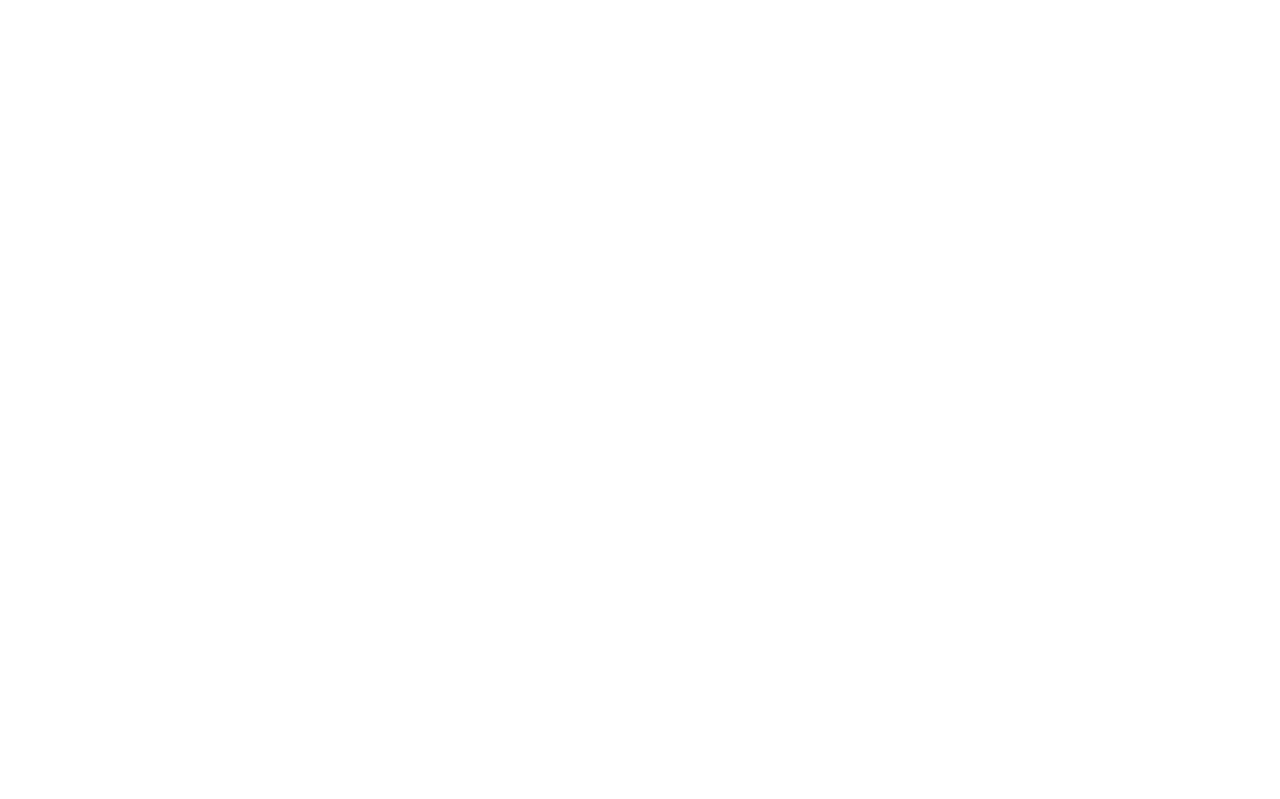
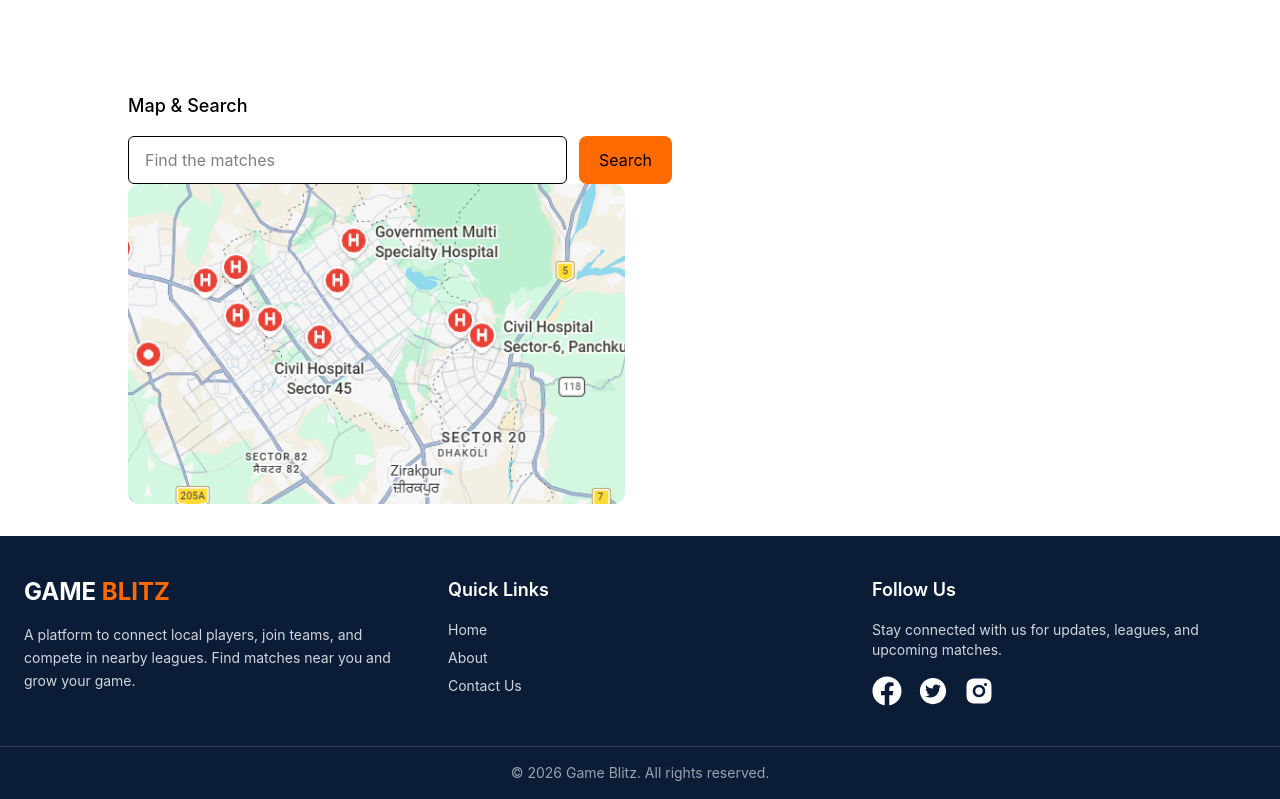
Before and after one commit to SajjadRizvi04/GameBlitz, a React (Vite) app in the folder gameblitz/: page /home in a window 1280 px wide. Shown: the part 288-1087 px from the top of the page. Before the commit the page ends 800 px from the top, so only its background shows below. Built offline with nearby package versions, Linux system fonts and the light colour scheme.

Commit message:
Sajjad - Footer Done

```diff
--- a/gameblitz/src/App.jsx
+++ b/gameblitz/src/App.jsx
@@ -2,14 +2,17 @@
 import "./App.css";
 import Navbar from "./components/shared/Navbar";
 import Home from './components/home/Home';
+import Footer from "./components/shared/footer/Footer";
 
 function App() {
   return (
     <>
       <Navbar />
-      {/* <Routes>
+      <Routes>
         <Route path='/home' element={<Home/>}></Route>
-      </Routes> */}
+      </Routes>
+
+      <Footer/>
     </>
   );
 }
--- a/gameblitz/src/components/home/map/Map.jsx
+++ b/gameblitz/src/components/home/map/Map.jsx
@@ -9,9 +9,7 @@
             <h3 className="text-4xl text-(--orange) font-bold">Find Matches Near You</h3>
             <h3 className="text-4xl  font-bold mb-2">Map & Search</h3>
             <p className="text-(--text-grey)">
-              Lorem ipsum dolor sit amet consectetur adipisicing elit.
-              Voluptatibus nisi numquam modi ullam praesentium nobis architecto,
-              accusantium officiis.
+              Discover local matches, connect with passionate teams, and take your game to the next level.
             </p>
           </div>
           <div className="">
@@ -23,7 +21,7 @@
           </div>
         </div>
         <div className=" w-136 h-80 rounded-xl">
-            <img src="/map.png" alt="" className="h-full object-cover rounded-xl"/>
+            <img src="/map.png" alt="" className="h-full object-cover rounded-xl transition hover:scale-105"/>
         </div>
       </div>
     </div>
--- /dev/null
+++ b/gameblitz/src/components/shared/footer/Footer.jsx
@@ -0,0 +1,83 @@
+import React from "react";
+import { FaFacebook } from "react-icons/fa";
+import { AiFillTwitterCircle } from "react-icons/ai";
+import { RiInstagramFill } from "react-icons/ri";
+import { NavLink } from "react-router";
+import { motion } from "framer-motion";
+
+const Footer = () => {
+  return (
+    <footer className="bg-[#0B1C36] text-white">
+
+      {/* Main Footer */}
+      <div className="max-w-7xl mx-auto px-6 py-10 grid md:grid-cols-3 gap-10">
+
+        {/* Logo + Description */}
+        <div>
+          <h2 className="text-2xl font-bold">
+            GAME <span className="text-orange-500">BLITZ</span>
+          </h2>
+
+          <p className="text-gray-300 mt-4 text-sm leading-relaxed">
+            A platform to connect local players, join teams, and compete in nearby leagues.
+            Find matches near you and grow your game.
+          </p>
+        </div>
+
+        {/* Navigation Links */}
+        <div>
+          <h3 className="text-lg font-semibold mb-4">Quick Links</h3>
+
+          <ul className="list-none space-y-2 text-gray-300 text-sm">
+            <li><NavLink className="hover:text-orange-500" to='/home'>Home</NavLink></li>
+            <li><NavLink className="hover:text-orange-500" to='/about'>About</NavLink></li>
+            <li><NavLink className="hover:text-orange-500" to='/contact'>Contact Us</NavLink></li>
+          </ul>
+        </div>
+
+        {/* Social Section */}
+        <div>
+          <h3 className="text-lg font-semibold mb-4">Follow Us</h3>
+
+          <p className="text-gray-300 text-sm mb-4">
+            Stay connected with us for updates, leagues, and upcoming matches.
+          </p>
+
+          <div className="flex gap-4">
+
+            <motion.div
+              whileHover={{ rotate: 360 }}
+              transition={{ duration: 0.5 }}
+            >
+              <FaFacebook size="30" className="cursor-pointer" />
+            </motion.div>
+
+            <motion.div
+              whileHover={{ rotate: 360 }}
+              transition={{ duration: 0.5 }}
+            >
+              <AiFillTwitterCircle size="30" className="cursor-pointer" />
+            </motion.div>
+
+            <motion.div
+              whileHover={{ rotate: 360 }}
+              transition={{ duration: 0.5 }}
+            >
+              <RiInstagramFill size="30" className="cursor-pointer" />
+            </motion.div>
+
+          </div>
+        </div>
+
+      </div>
+
+      {/* Bottom Bar */}
+      <div className="border-t border-gray-700 py-4 text-center text-gray-400 text-sm">
+        © {new Date().getFullYear()} Game Blitz. All rights reserved.
+      </div>
+
+    </footer>
+  );
+};
+
+export default Footer;
```
Also changed, not shown: 1 other file (tests, documents, lock files or other folders).
